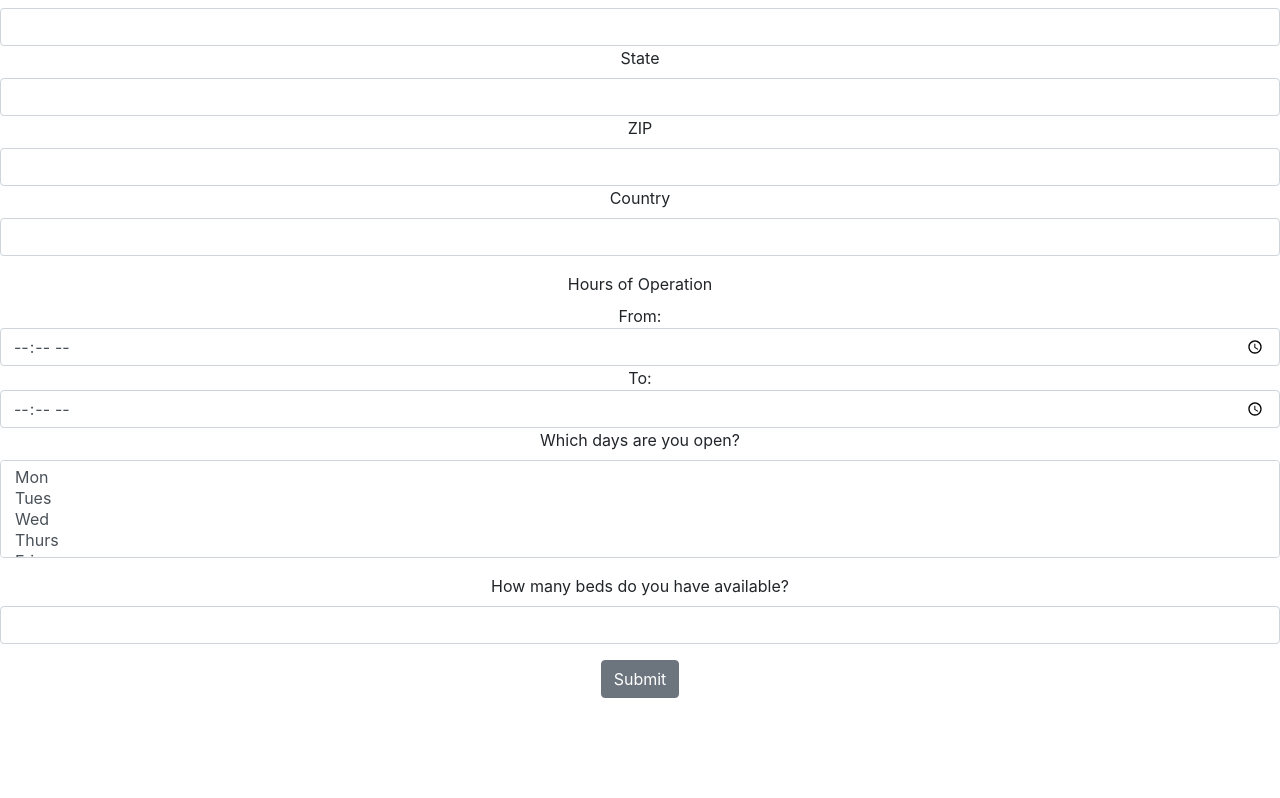
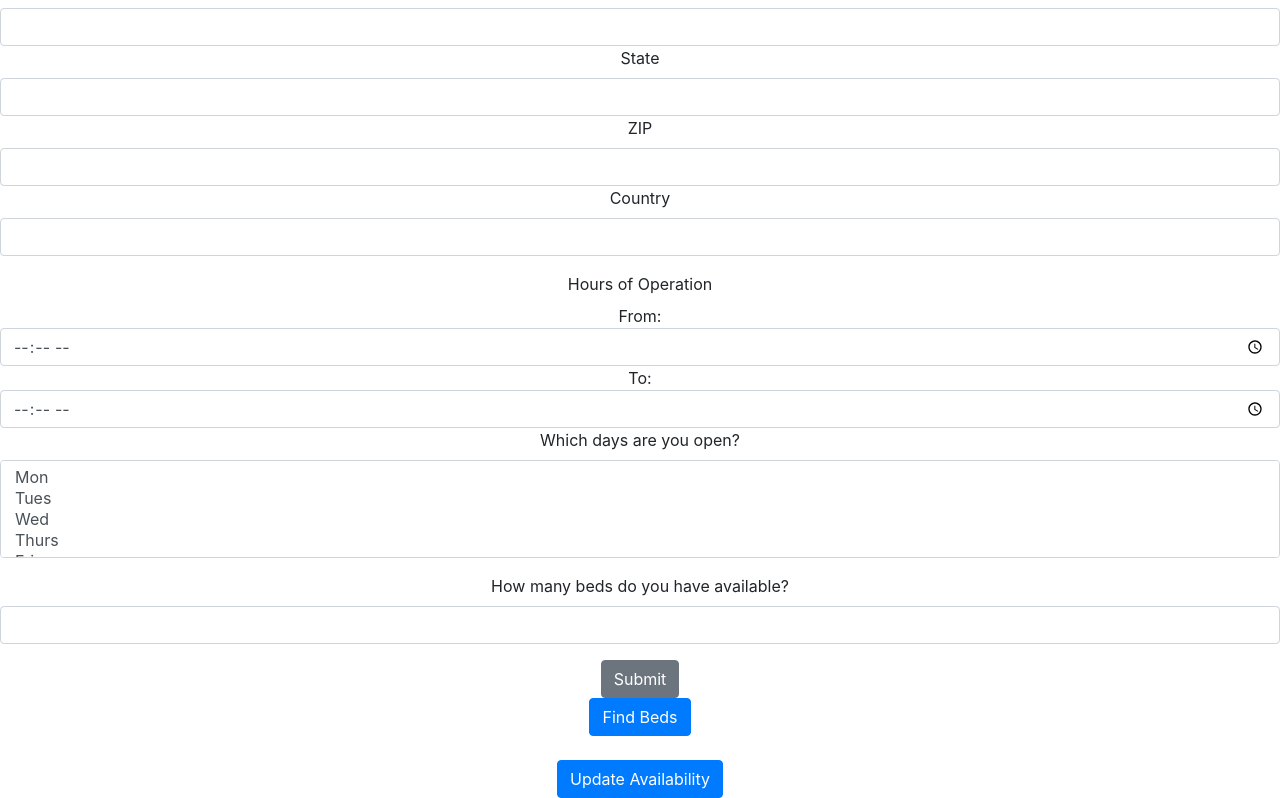
Before and after one commit to justinxie712/shelter-hub, a React (Create React App) app in the folder shelter-hub/: page / in a window 1280 px wide. Shown: the part 642-1440 px from the top of the page. Before the commit the page ends 1340 px from the top, so only its background shows below. Built offline with nearby package versions, Linux system fonts and the light colour scheme; what google-maps-react would draw is missing.

Commit message:
committing change to Registration doctitle

```diff
--- a/shelter-hub/src/App.js
+++ b/shelter-hub/src/App.js
@@ -5,6 +5,7 @@ import Login from './Login/Login';
 import Overview from './Overview/Overview';
 import SideNav from './SideNav/SideNav';
 import Registration from './Registration/Registration';
+import Buttons from './Buttons/Buttons';
 
 function App() {
   const [isLoggedIn, setIsLoggedIn] = useState(false);
@@ -18,6 +19,7 @@ function App() {
         {/*<Login />*/}
         {/* <Overview /> */}
         <Registration />
+        <Buttons />
       </div>
     </React.Fragment>
   );
--- a/shelter-hub/src/Registration/Registration.js
+++ b/shelter-hub/src/Registration/Registration.js
@@ -1,7 +1,7 @@
 import React from 'react';
 import { Button, Form, FormGroup, Label, Input, FormText } from 'reactstrap';
 
-const Example = (props) => {
+const Registration = (props) => {
   return (
     <Form>
       <FormGroup>
@@ -48,4 +48,4 @@ const Example = (props) => {
   );
 }
 
-export default Example;
+export default Registration;
```
